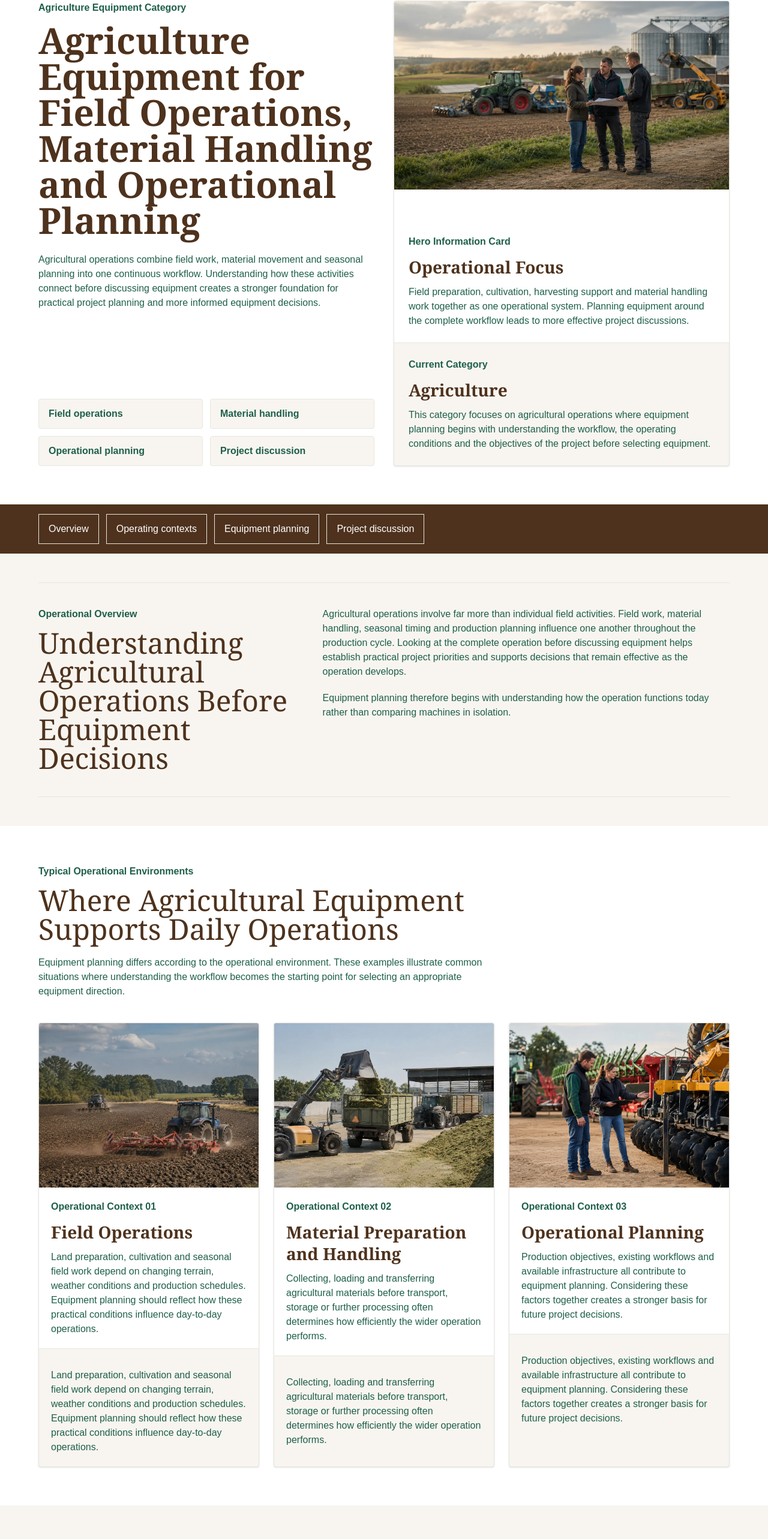
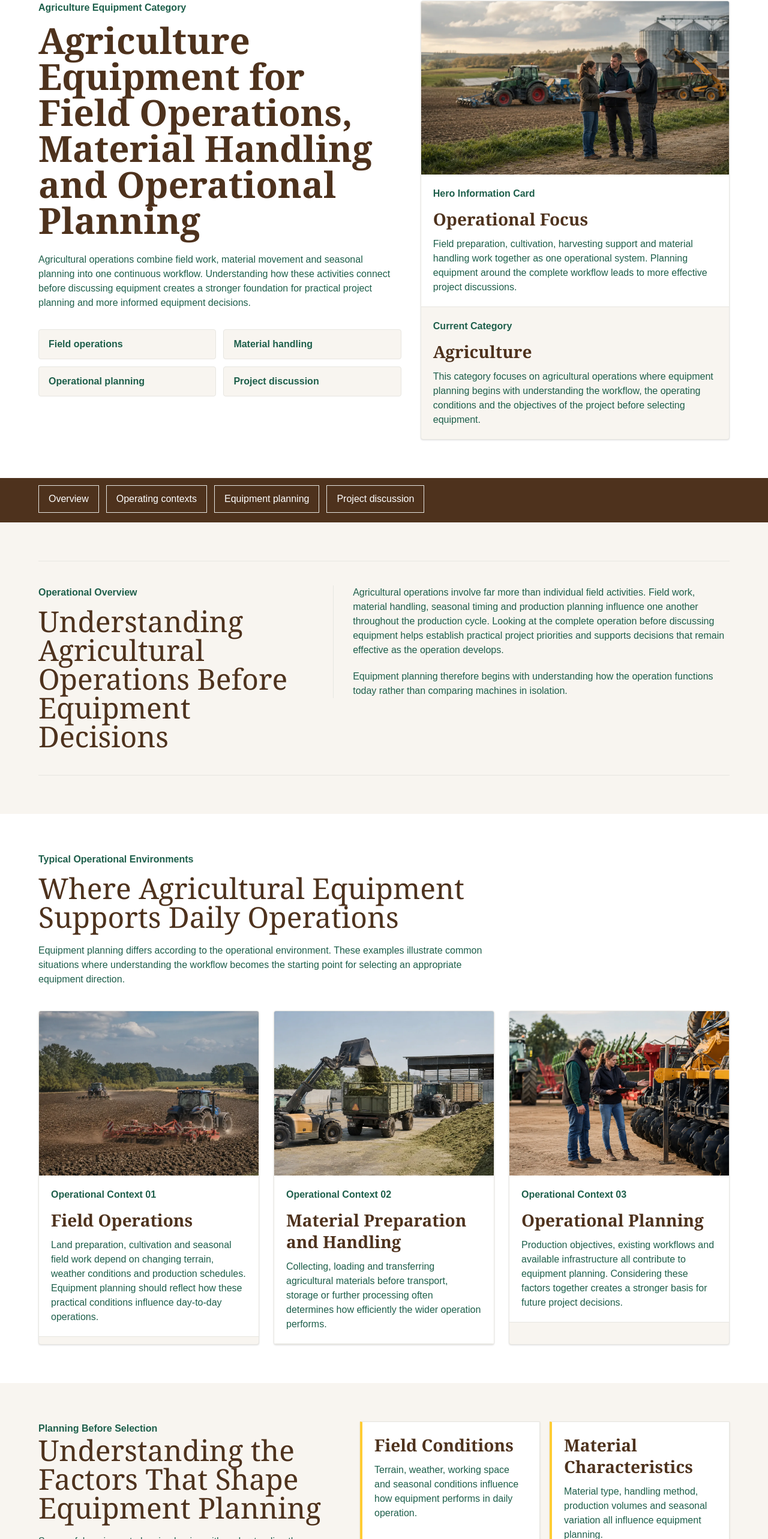
Before and after one commit to GROZILCHO/mall-agro-redesign, a Next.js app: page /products/agriculture in a window 1280 px wide. Shown: the part 221-2787 px from the top of the page at 60% size. Built offline with nearby package versions, Linux system fonts and the light colour scheme.

Commit message:
feat: refine agriculture category experience

```diff
--- a/src/app/products/components/CategoryLandingPage.js
+++ b/src/app/products/components/CategoryLandingPage.js
@@ -22,21 +22,22 @@ export default function CategoryLandingPage({ categoryId, locale = 'en' }) {
 
   const imageSlots = richContent.imageSlots;
   const categoryIntentItems = richContent.categoryIntent.filter((intent) => intent?.trim());
+  const isAgricultureUx = richContent.layoutVariant === 'agriculture-ux-v1';
   const relatedCategoryCtaLabel = locale === 'ro' ? 'Vezi categoria →' : 'View category →';
 
   return (
     <main className="bg-gentle">
-      <section className="bg-white px-4 py-16 md:px-10 lg:px-16">
-        <div className="mx-auto grid max-w-6xl gap-8 lg:grid-cols-2 lg:items-stretch">
-          <div className="flex flex-col justify-between">
-            <div>
+      <section className={`bg-white px-4 md:px-10 lg:px-16 ${isAgricultureUx ? 'py-12 lg:py-16' : 'py-16'}`}>
+        <div className={`mx-auto grid max-w-6xl gap-8 ${isAgricultureUx ? 'lg:grid-cols-[1.08fr_0.92fr] lg:items-start' : 'lg:grid-cols-2 lg:items-stretch'}`}>
+          <div className={isAgricultureUx ? 'contents lg:flex lg:flex-col lg:justify-between' : 'flex flex-col justify-between'}>
+            <div className={isAgricultureUx ? 'order-1 min-w-0' : ''}>
               <p className="body font-semibold normal-case tracking-normal text-menu">
                 {richContent.hero.eyebrow}
               </p>
-              <h1 className="responsive-h1 mt-3 text-primary">
+              <h1 className={`responsive-h1 mt-3 text-primary ${isAgricultureUx ? 'max-w-4xl' : ''}`}>
                 {richContent.hero.title}
               </h1>
-              <div className="mt-6">
+              <div className={isAgricultureUx ? 'mt-6 max-w-3xl' : 'mt-6'}>
                 {toParagraphs(richContent.hero.body).map((paragraph) => (
                   <p key={paragraph} className="body mb-5 text-menu last:mb-0">
                     {paragraph}
@@ -44,7 +45,7 @@ export default function CategoryLandingPage({ categoryId, locale = 'en' }) {
                 ))}
               </div>
             </div>
-            <div className="mt-8 grid gap-3 sm:grid-cols-2">
+            <div className={`grid gap-3 sm:grid-cols-2 ${isAgricultureUx ? 'order-3 mt-6 lg:mt-8' : 'mt-8'}`}>
               {categoryIntentItems.map((intent) => (
                 <p key={intent} className="body rounded border border-neutral bg-gentle px-4 py-3 font-semibold normal-case tracking-normal text-menu">
                   {intent}
@@ -53,7 +54,7 @@ export default function CategoryLandingPage({ categoryId, locale = 'en' }) {
             </div>
           </div>
 
-          <div className="grid min-h-80 overflow-hidden rounded border border-neutral bg-gentle shadow">
+          <div className={`grid overflow-hidden rounded border border-neutral bg-gentle shadow ${isAgricultureUx ? 'order-2 min-h-0 lg:order-none' : 'min-h-80'}`}>
             {imageSlots.hero.asset ? (
               <div className="relative aspect-[16/9] w-full">
                 <Image
@@ -61,7 +62,7 @@ export default function CategoryLandingPage({ categoryId, locale = 'en' }) {
                   alt={imageSlots.hero.title}
                   fill
                   priority
-                  sizes="(min-width: 1024px) 50vw, 100vw"
+                  sizes={isAgricultureUx ? '(min-width: 1024px) 42vw, 100vw' : '(min-width: 1024px) 50vw, 100vw'}
                   className="object-cover"
                 />
               </div>
@@ -82,7 +83,7 @@ export default function CategoryLandingPage({ categoryId, locale = 'en' }) {
                 </div>
               </div>
             )}
-            <div className="flex min-h-64 items-end border-b border-neutral bg-white p-6">
+            <div className={`flex items-end border-b border-neutral bg-white ${isAgricultureUx ? 'min-h-0 p-5' : 'min-h-64 p-6'}`}>
               <div>
                 <p className="body font-semibold normal-case tracking-normal text-menu">
                   {imageSlots.hero.label}
@@ -95,7 +96,7 @@ export default function CategoryLandingPage({ categoryId, locale = 'en' }) {
                 </p>
               </div>
             </div>
-            <div className="p-6">
+            <div className={isAgricultureUx ? 'p-5' : 'p-6'}>
               <p className="body font-semibold normal-case tracking-normal text-menu">
                 {richContent.currentCategory?.label || 'Current category'}
               </p>
@@ -110,13 +111,13 @@ export default function CategoryLandingPage({ categoryId, locale = 'en' }) {
         </div>
       </section>
 
-      <nav aria-label={`${categoryContent.title} category sections`} className="bg-primary px-4 py-4 md:px-10 lg:px-16">
-        <div className="mx-auto flex max-w-6xl flex-col gap-3 text-white sm:flex-row sm:flex-wrap">
+      <nav aria-label={`${categoryContent.title} category sections`} className={`bg-primary px-4 md:px-10 lg:px-16 ${isAgricultureUx ? 'py-3' : 'py-4'}`}>
+        <div className={`mx-auto flex max-w-6xl gap-3 text-white ${isAgricultureUx ? 'overflow-x-auto pb-1 whitespace-nowrap md:flex-wrap md:overflow-visible md:whitespace-normal' : 'flex-col sm:flex-row sm:flex-wrap'}`}>
           {richContent.pageNavigation.map((item) => (
             <Link
               key={item.href}
               href={item.href}
-              className="body border border-neutral px-4 py-3 text-center text-white hover:text-accent"
+              className={`body border border-neutral text-center text-white hover:text-accent ${isAgricultureUx ? 'shrink-0 px-4 py-2.5' : 'px-4 py-3'}`}
             >
               {item.label}
             </Link>
@@ -124,9 +125,9 @@ export default function CategoryLandingPage({ categoryId, locale = 'en' }) {
         </div>
       </nav>
 
-      <section id="overview" className="scroll-mt-24 px-4 py-12 md:px-10 lg:px-16">
-        <div className="mx-auto grid max-w-6xl gap-8 border-y border-neutral py-10 lg:grid-cols-5">
-          <div className="lg:col-span-2">
+      <section id="overview" className={`scroll-mt-24 px-4 md:px-10 lg:px-16 ${isAgricultureUx ? 'py-14 lg:py-16' : 'py-12'}`}>
+        <div className={`mx-auto grid max-w-6xl gap-8 border-y border-neutral py-10 ${isAgricultureUx ? 'lg:grid-cols-[0.82fr_1.18fr] lg:items-start' : 'lg:grid-cols-5'}`}>
+          <div className={isAgricultureUx ? '' : 'lg:col-span-2'}>
             <p className="body font-semibold normal-case tracking-normal text-menu">
               {richContent.overview.eyebrow || 'Category overview'}
             </p>
@@ -134,7 +135,7 @@ export default function CategoryLandingPage({ categoryId, locale = 'en' }) {
               {richContent.overview.title}
             </h2>
           </div>
-          <div className="lg:col-span-3">
+          <div className={isAgricultureUx ? 'max-w-3xl lg:border-l lg:border-neutral lg:pl-8' : 'lg:col-span-3'}>
             {richContent.overview.body.map((paragraph) => (
               <p key={paragraph} className="body mb-5 text-menu last:mb-0">
                 {paragraph}
@@ -159,12 +160,14 @@ export default function CategoryLandingPage({ categoryId, locale = 'en' }) {
               </p>
             )}
           </div>
-          <div className="grid gap-6 md:grid-cols-3">
+          <div className={`grid gap-6 ${isAgricultureUx ? 'md:grid-cols-2 lg:grid-cols-3' : 'md:grid-cols-3'}`}>
             {richContent.applicationAreas.map((area, index) => {
               const context = imageSlots.operatingContexts[index];
+              const supportingNote = area.supportingNote || area.body;
+              const showSupportingNote = !isAgricultureUx || supportingNote !== (context?.body || area.body);
 
               return (
-              <article key={area.title} className="overflow-hidden rounded border border-neutral bg-gentle shadow">
+              <article key={area.title} className={`overflow-hidden rounded border border-neutral bg-gentle shadow ${isAgricultureUx && index === 2 ? 'md:col-span-2 lg:col-span-1' : ''}`}>
                 {context?.asset && (
                   <div className="relative aspect-[4/3] w-full">
                     <Image
@@ -176,7 +179,7 @@ export default function CategoryLandingPage({ categoryId, locale = 'en' }) {
                     />
                   </div>
                 )}
-                <div className="flex min-h-48 items-end border-b border-neutral bg-white p-5">
+                <div className={`flex items-end border-b border-neutral bg-white p-5 ${isAgricultureUx ? 'min-h-0' : 'min-h-48'}`}>
                   <div>
                     <p className="body font-semibold normal-case tracking-normal text-menu">
                       {context?.label || area.title}
@@ -189,11 +192,13 @@ export default function CategoryLandingPage({ categoryId, locale = 'en' }) {
                     </p>
                   </div>
                 </div>
-                <div className="p-5">
-                  <p className="body mt-3 text-menu">
-                    {area.body}
-                  </p>
-                </div>
+                {showSupportingNote && (
+                  <div className="p-5">
+                    <p className="body mt-3 text-menu">
+                      {supportingNote}
+                    </p>
+                  </div>
+                )}
               </article>
               );
             })}
@@ -202,8 +207,8 @@ export default function CategoryLandingPage({ categoryId, locale = 'en' }) {
       </section>
 
       <section id="equipment-direction" className="scroll-mt-24 px-4 py-16 md:px-10 lg:px-16">
-        <div className="mx-auto grid max-w-6xl gap-8 lg:grid-cols-5">
-          <div className="lg:col-span-2">
+        <div className={`mx-auto grid max-w-6xl gap-8 ${isAgricultureUx ? 'lg:grid-cols-[0.9fr_1.1fr] lg:items-start' : 'lg:grid-cols-5'}`}>
+          <div className={isAgricultureUx ? '' : 'lg:col-span-2'}>
             <p className="body font-semibold normal-case tracking-normal text-menu">
               {richContent.equipmentDirection.eyebrow || 'Equipment direction'}
             </p>
@@ -220,7 +225,7 @@ export default function CategoryLandingPage({ categoryId, locale = 'en' }) {
               </div>
             )}
           </div>
-          <div className="grid gap-6 lg:col-span-3">
+          <div className={isAgricultureUx ? 'grid gap-6' : 'grid gap-6 lg:col-span-3'}>
             {imageSlots.equipmentDirection.renderCard !== false && (
               <div className="rounded border border-neutral bg-white p-6 shadow">
                 <p className="body font-semibold normal-case tracking-normal text-menu">
@@ -236,7 +241,7 @@ export default function CategoryLandingPage({ categoryId, locale = 'en' }) {
             )}
             <ul className="grid gap-4 sm:grid-cols-2">
               {richContent.equipmentDirection.items.map((item) => (
-                <li key={item.title || item} className="body rounded border border-neutral bg-white p-4 text-menu shadow">
+                <li key={item.title || item} className={`body border border-neutral bg-white text-menu shadow ${isAgricultureUx ? 'border-l-4 border-l-accent p-5' : 'rounded p-4'}`}>
                   {typeof item === 'string' ? (
                     item
                   ) : (
@@ -258,7 +263,7 @@ export default function CategoryLandingPage({ categoryId, locale = 'en' }) {
 
       <section id="inquiry" className="scroll-mt-24 bg-white px-4 py-16 md:px-10 lg:px-16">
         <div className="mx-auto max-w-6xl">
-          <div className="mb-10 grid gap-6 md:grid-cols-2 md:items-end">
+          <div className={`mb-10 grid gap-6 ${isAgricultureUx ? 'lg:grid-cols-[0.8fr_1.2fr] lg:items-end' : 'md:grid-cols-2 md:items-end'}`}>
             <div>
               <p className="body font-semibold normal-case tracking-normal text-menu">
                 {richContent.inquiryWorkflow.eyebrow || 'Inquiry workflow'}
@@ -288,13 +293,13 @@ export default function CategoryLandingPage({ categoryId, locale = 'en' }) {
               </p>
             </div>
           )}
-          <div className="grid gap-4">
+          <div className={isAgricultureUx ? 'grid border-y border-neutral' : 'grid gap-4'}>
             {richContent.inquiryWorkflow.steps.map((step, index) => (
-              <article key={step.title} className="grid gap-4 rounded border border-neutral bg-gentle p-5 md:grid-cols-5 md:items-start">
+              <article key={step.title} className={isAgricultureUx ? 'grid gap-4 border-b border-neutral bg-gentle p-5 last:border-b-0 md:grid-cols-[72px_1fr] md:items-start' : 'grid gap-4 rounded border border-neutral bg-gentle p-5 md:grid-cols-5 md:items-start'}>
                 <p className="h3 text-primary">
                   {String(index + 1).padStart(2, '0')}
                 </p>
-                <div className="md:col-span-4">
+                <div className={isAgricultureUx ? '' : 'md:col-span-4'}>
                   <h3 className="h3 text-primary">
                     {step.title}
                   </h3>
@@ -309,8 +314,8 @@ export default function CategoryLandingPage({ categoryId, locale = 'en' }) {
       </section>
 
       <section className="px-4 py-16 md:px-10 lg:px-16">
-        <div className="mx-auto grid max-w-6xl gap-8 lg:grid-cols-5">
-          <div className="lg:col-span-2">
+        <div className={`mx-auto grid max-w-6xl gap-8 ${isAgricultureUx ? 'lg:grid-cols-[0.9fr_1.1fr] lg:items-start' : 'lg:grid-cols-5'}`}>
+          <div className={isAgricultureUx ? '' : 'lg:col-span-2'}>
             <p className="body font-semibold normal-case tracking-normal text-menu">
               {richContent.inquiryPreparation.eyebrow || 'Before inquiry'}
             </p>
@@ -323,10 +328,10 @@ export default function CategoryLandingPage({ categoryId, locale = 'en' }) {
               </p>
             )}
           </div>
-          <div className="lg:col-span-3">
+          <div className={isAgricultureUx ? '' : 'lg:col-span-3'}>
             <ul className="grid gap-4 md:grid-cols-2">
               {richContent.inquiryPreparation.items.map((item, index) => (
-                <li key={item.title || item} className="body rounded border border-neutral bg-white p-4 text-menu shadow">
+                <li key={item.title || item} className={`body rounded border border-neutral bg-white text-menu shadow ${isAgricultureUx ? 'p-5' : 'p-4'}`}>
                   <span className="text-primary">
                     {String(index + 1).padStart(2, '0')}
                   </span>
@@ -351,8 +356,8 @@ export default function CategoryLandingPage({ categoryId, locale = 'en' }) {
         </div>
       </section>
 
-      <section className="bg-white px-4 py-12 md:px-10 lg:px-16">
-        <div className="mx-auto max-w-6xl border-y border-neutral py-8">
+      <section className={`bg-white px-4 md:px-10 lg:px-16 ${isAgricultureUx ? 'py-16' : 'py-12'}`}>
+        <div className={`mx-auto max-w-6xl border-y border-neutral ${isAgricultureUx ? 'py-10' : 'py-8'}`}>
           {richContent.beyondField ? (
             <>
               <div className="max-w-3xl">
@@ -434,8 +439,8 @@ export default function CategoryLandingPage({ categoryId, locale = 'en' }) {
       </section>
 
       <section className="bg-white px-4 py-16 md:px-10 lg:px-16">
-        <div className="mx-auto grid max-w-6xl gap-8 bg-primary p-6 text-white shadow md:grid-cols-3 md:items-center">
-          <div className="md:col-span-2">
+        <div className={`mx-auto grid max-w-6xl gap-8 bg-primary p-6 text-white shadow ${isAgricultureUx ? 'lg:grid-cols-[1fr_auto] lg:items-center lg:p-8' : 'md:grid-cols-3 md:items-center'}`}>
+          <div className={isAgricultureUx ? 'max-w-3xl' : 'md:col-span-2'}>
             <p className="body text-accent">
               {richContent.cta.eyebrow}
             </p>
@@ -461,7 +466,7 @@ export default function CategoryLandingPage({ categoryId, locale = 'en' }) {
           </div>
           <Link
             href={richContent.cta.href}
-            className="button button-md inline-block self-start whitespace-nowrap md:justify-self-end"
+            className={`button button-md inline-block self-start whitespace-nowrap ${isAgricultureUx ? 'w-full text-center sm:w-auto lg:justify-self-end' : 'md:justify-self-end'}`}
           >
             {richContent.cta.label}
           </Link>
@@ -469,8 +474,8 @@ export default function CategoryLandingPage({ categoryId, locale = 'en' }) {
       </section>
 
       {richContent.closingStatement && (
-        <section className="bg-gentle px-4 py-12 md:px-10 lg:px-16">
-          <div className="mx-auto max-w-4xl border-t border-neutral pt-8">
+        <section className={`bg-gentle px-4 md:px-10 lg:px-16 ${isAgricultureUx ? 'py-16' : 'py-12'}`}>
+          <div className={`mx-auto border-t border-neutral pt-8 ${isAgricultureUx ? 'max-w-3xl' : 'max-w-4xl'}`}>
             {toParagraphs(richContent.closingStatement).map((paragraph) => (
               <p key={paragraph} className="body mb-4 text-menu last:mb-0">
                 {paragraph}
```
Also changed, not shown: src/lib/content/categoryPages.js.
